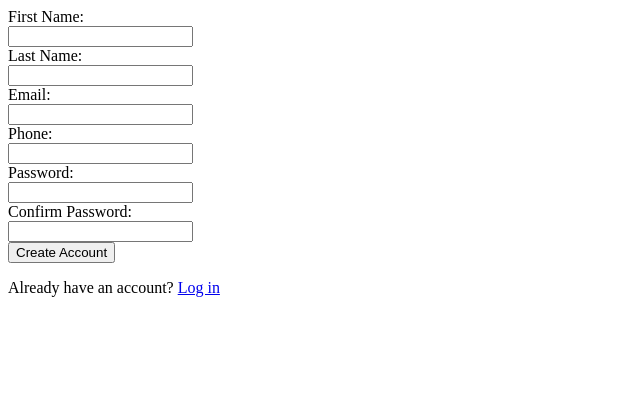
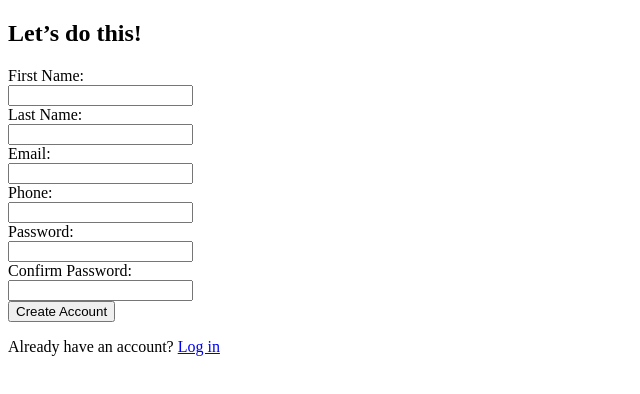
Before and after one commit to Sshahryar/odin-Sign-UpForm, a plain HTML site: page index.html in a window 1280 px wide. Shown: the whole page, without its empty margins (0-640 px from the left). Drawn offline with Linux system fonts and the light colour scheme.

Commit message:
Added "Let's do this!" header to signup-section.

```diff
--- a/index.html
+++ b/index.html
@@ -16,8 +16,8 @@
     </header>
 
     <main>
-
-      <section>
+      <section class="signup-section">
+            <h1>Let’s do this!</h1>
 
          <form>
 
```
